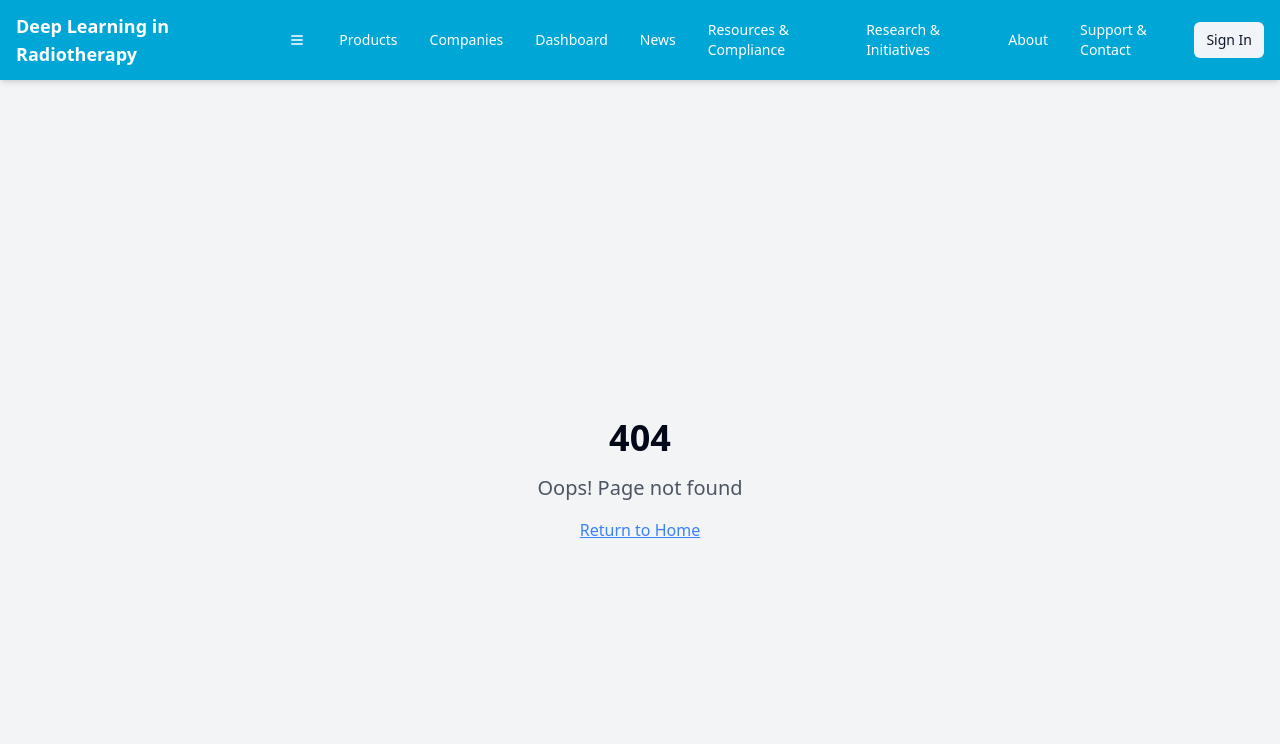
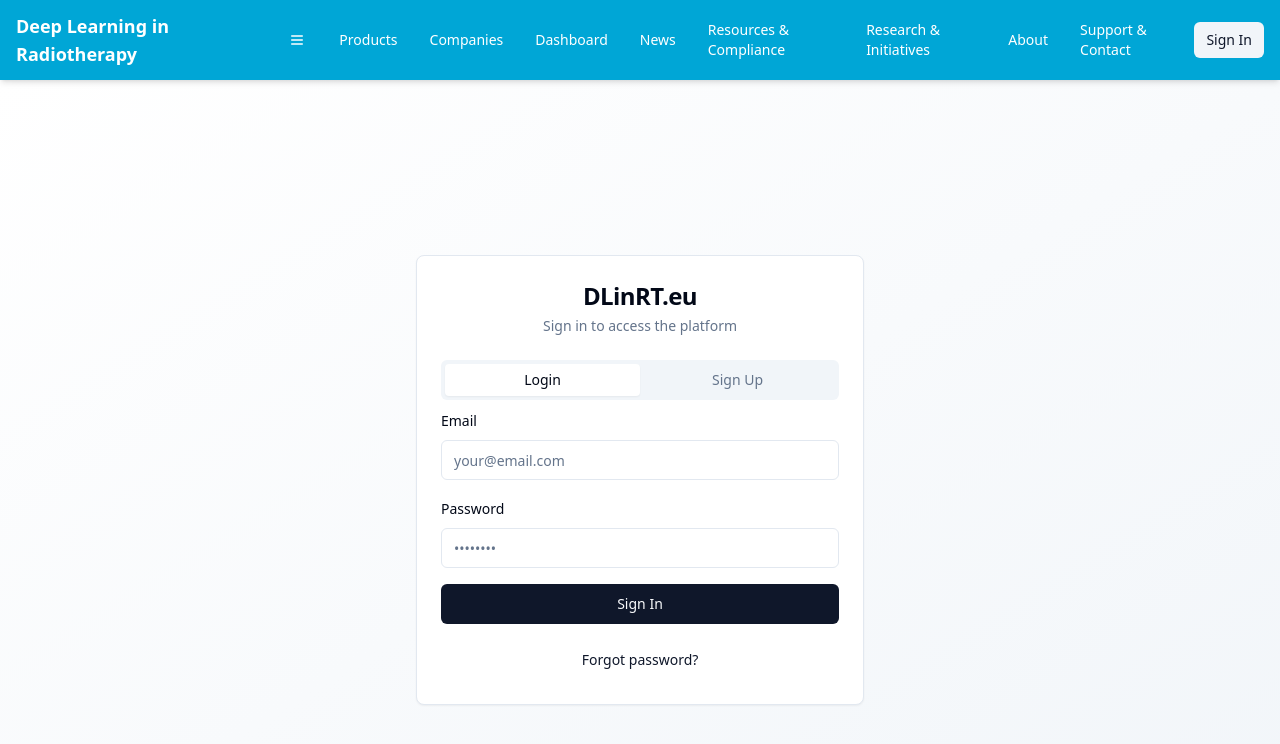
Before and after one commit to DLinRT-eu/website, a React (Vite) app: page /auth in a window 1280 px wide. Before the commit this address had no page. Shown: the top 744 px of the page. Built offline with nearby package versions, Linux system fonts and the light colour scheme.

Commit message:
Fix public pages validation

```diff
--- a/src/App.tsx
+++ b/src/App.tsx
@@ -28,6 +28,7 @@ import Profile from "./pages/Profile";
 import MyProducts from "./pages/MyProducts";
 import RoleSelection from "./pages/RoleSelection";
 import ProductExperiences from "./pages/ProductExperiences";
+import Auth from "./pages/Auth";
 
 // Admin Pages
 import AdminOverview from "./pages/admin/AdminOverview";
@@ -81,6 +82,7 @@ const App = () => (
               <Route path="review/:id" element={<ProductReview />} />
               <Route path="privacy-policy" element={<PrivacyPolicy />} />
               <Route path="terms-of-use" element={<TermsOfUse />} />
+              <Route path="auth" element={<Auth />} />
 
               {/* User Authenticated Routes */}
               <Route path="/profile" element={
```
